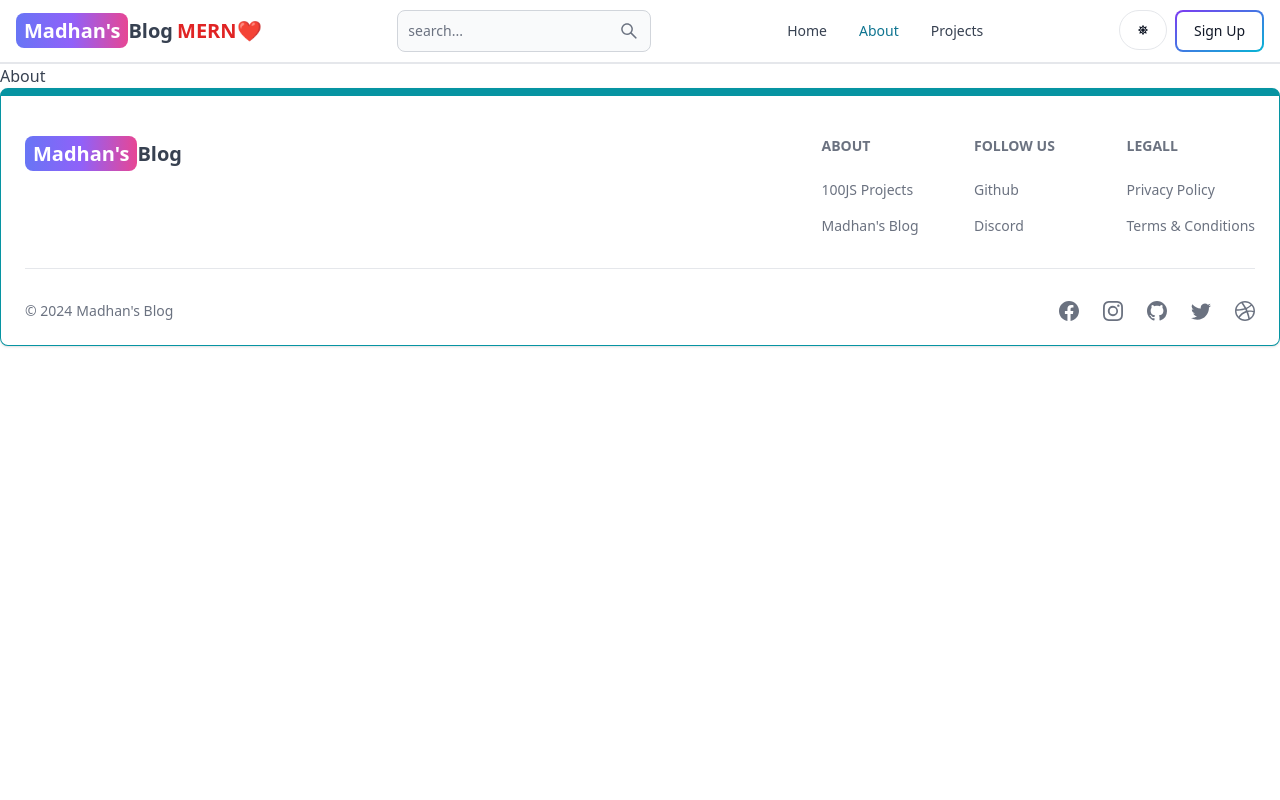
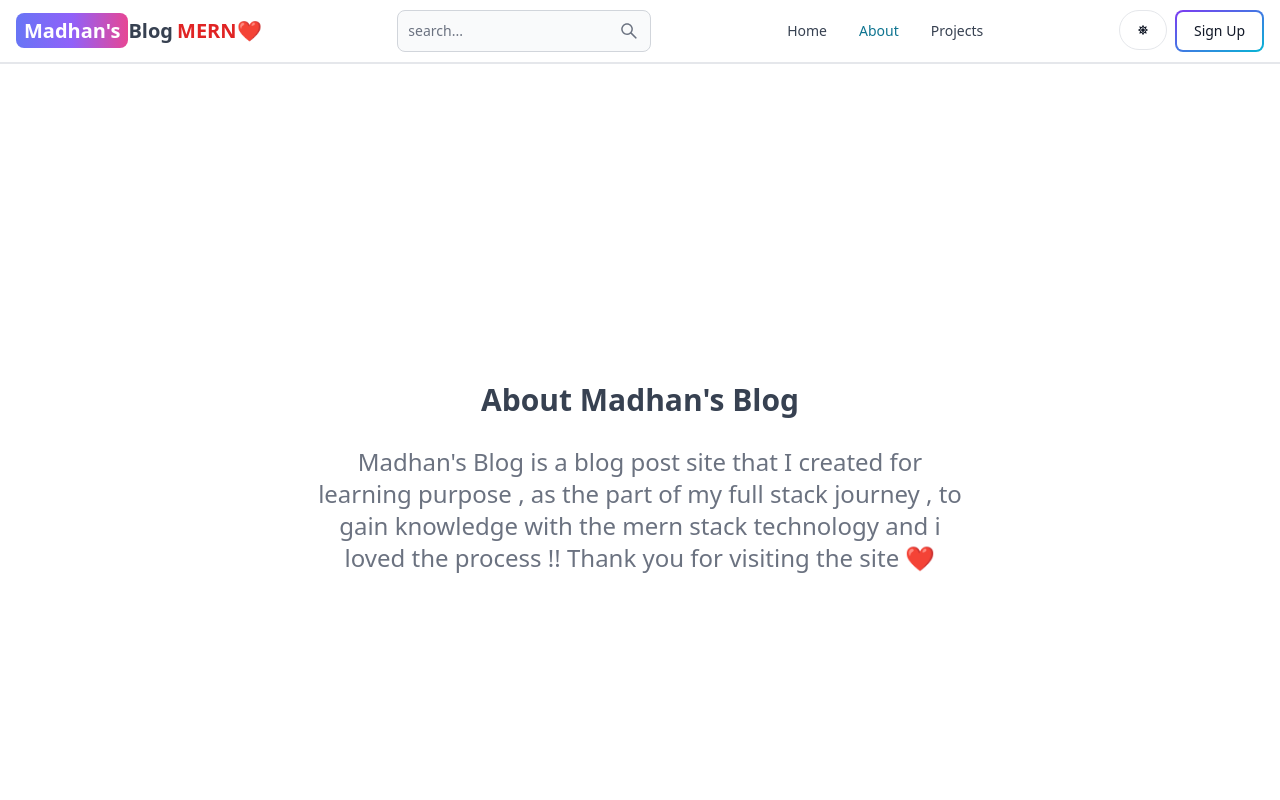
Before and after one commit to Madhan235/mern-blog, a React (Vite) app in the folder client/: page /about in a window 1280 px wide. Shown: the top 800 px of the page. Built offline with nearby package versions, Linux system fonts and the light colour scheme; no server answers.

Commit message:
complete about and project page

```diff
--- /dev/null
+++ b/client/src/components/Chart.jsx
@@ -0,0 +1,18 @@
+import { Button } from "flowbite-react";
+
+
+
+export default function Chart() {
+  return (
+    <div className="flex flex-col sm:flex-row p-3 border border-teal-500 justify-center items-center rounded-tl-3xl rounded-br-3xl text-center gap-2">
+<div className="text-xl font-semibold flex-1 justify-center flex flex-col max-w-[50%]">
+    <h2> I tried chart.js !</h2>
+    <p className="text-gray-500 my-2">Checkout the Page</p>
+    <Button className="rounded-tl-xl rounded-bl-none" gradientDuoTone={"purpleToPink"}> <a href="https://catalog23.netlify.app/home_about_oil_price" target="_blank" rel="noopener noreferrer">
+     Visit site </a></Button>
+</div>
+ <img className="max-w-[50%] rounded-md" src="https://img-c.udemycdn.com/course/750x422/519596_bd8c_3.jpg"/>
+
+    </div>
+  )
+}
--- a/client/src/pages/About.jsx
+++ b/client/src/pages/About.jsx
@@ -2,7 +2,18 @@ import React from 'react'
 
 const About = () => {
   return (
-    <div>About</div>
+    <div className='min-h-screen flex items-center justify-center'>
+      <div className="max-w-2xl mx-auto p-3 text-center">
+        <div  >
+          <h1 className='text-3xl font font-semibold text-center my-7'>About Madhan's Blog</h1>
+          <div className='text-md text-gray-500 flex flex-col gap-6'>
+            <p className='text-2xl'>
+              Madhan's Blog is a blog post site that I created for learning purpose , as the part of my full stack journey , to gain knowledge with the mern stack technology and i loved the process !! Thank you for visiting the site ❤️
+            </p>
+          </div>
+        </div>
+      </div>
+    </div>
   )
 }
 
--- a/client/src/pages/Projects.jsx
+++ b/client/src/pages/Projects.jsx
@@ -1,8 +1,18 @@
 import React from 'react'
+import Chart from '../components/Chart'
 
 const Projects = () => {
   return (
-    <div>Projects</div>
+    <div className='min-h-screen max-w-2xl mx-auto flex justify-center items-center flex-col gap-6 p-3'> <h1 className='text-3xl font-semibold'>
+      Projects
+      </h1>
+      <p className='text-md text-gray-500 '>
+         I integrated chart.js library into this project, this project demonstrate the pie,bar and line chart , as i tried to work with chart.js for the first time , and its the better way to create charts in the web application !!
+      </p>
+      <div className="">
+        <Chart/>
+      </div>
+      </div>
   )
 }
 
```
